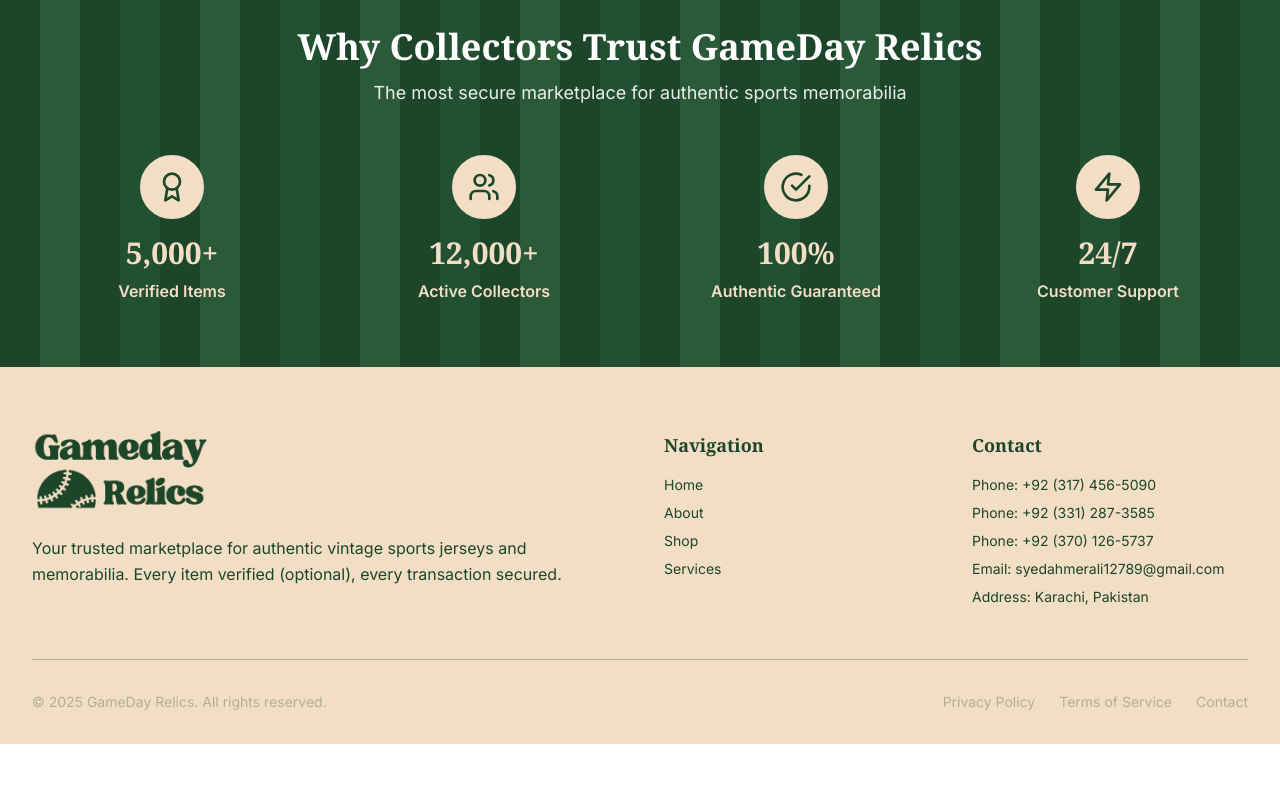
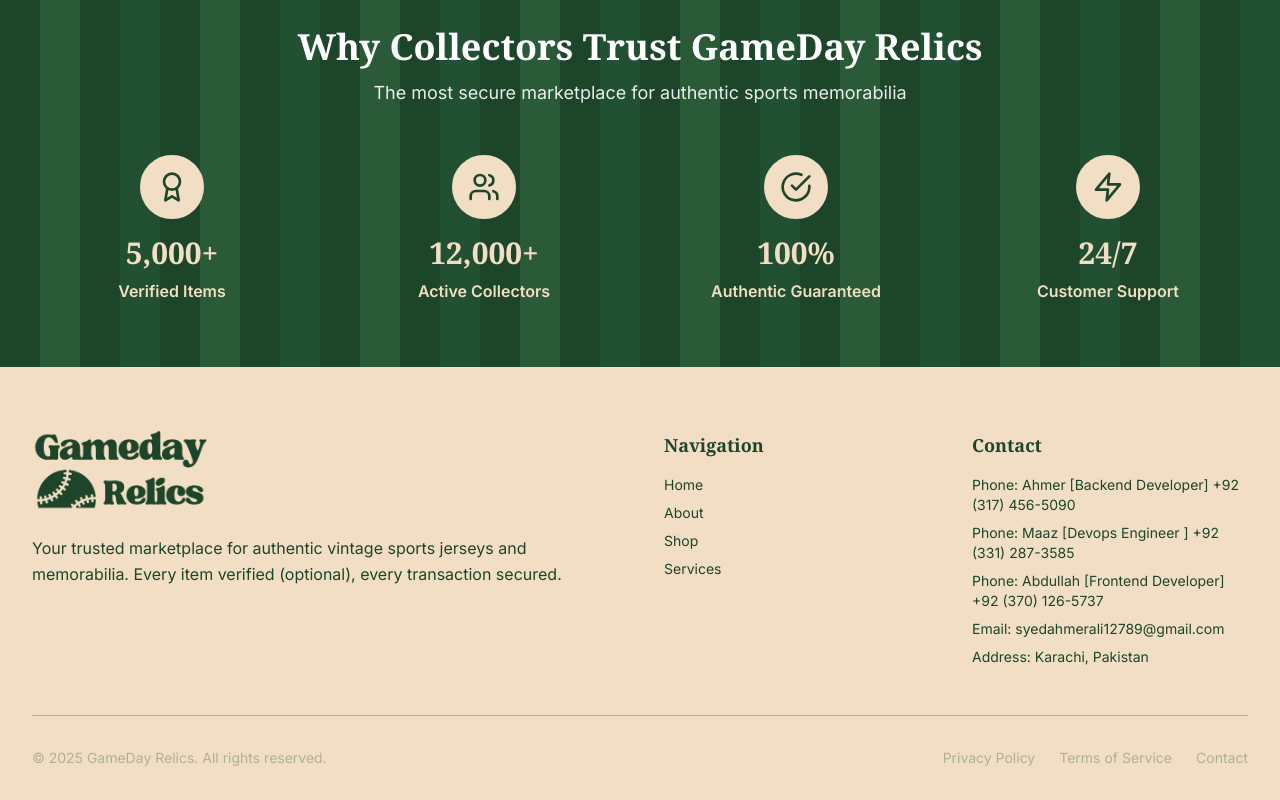
Before and after one commit to Rusher-tr/GameDay-Relics, a React (Vite) app in the folder frontend/: page / in a window 1280 px wide. Shown: the part 1386-2186 px from the top of the page. Before the commit the page ends 2130 px from the top, so only its background shows below. Built offline with nearby package versions, Linux system fonts and the light colour scheme; no server answers; a web font is replaced by a local one.

Commit message:
labeled names

```diff
--- a/frontend/src/components/Footer.tsx
+++ b/frontend/src/components/Footer.tsx
@@ -31,9 +31,9 @@ export default function Footer() {
             <div>
               <h4 className="font-georgia font-bold text-lg mb-4" style={{ color: '#1c452a' }}>Contact</h4>
               <ul className="space-y-2 font-inter text-sm" style={{ color: '#1c452a' }}>
-                <li>Phone: +92 (317) 456-5090</li>
-                <li>Phone: +92 (331) 287-3585</li>
-                <li>Phone: +92 (370) 126-5737</li>
+                <li>Phone: Ahmer    [Backend Developer] +92 (317) 456-5090</li>
+                <li>Phone: Maaz     [Devops Engineer  ] +92 (331) 287-3585</li>
+                <li>Phone: Abdullah [Frontend Developer] +92 (370) 126-5737</li>
                 <li>Email: syedahmerali12789@gmail.com</li>
                 <li>Address: Karachi, Pakistan</li>
               </ul>
```
